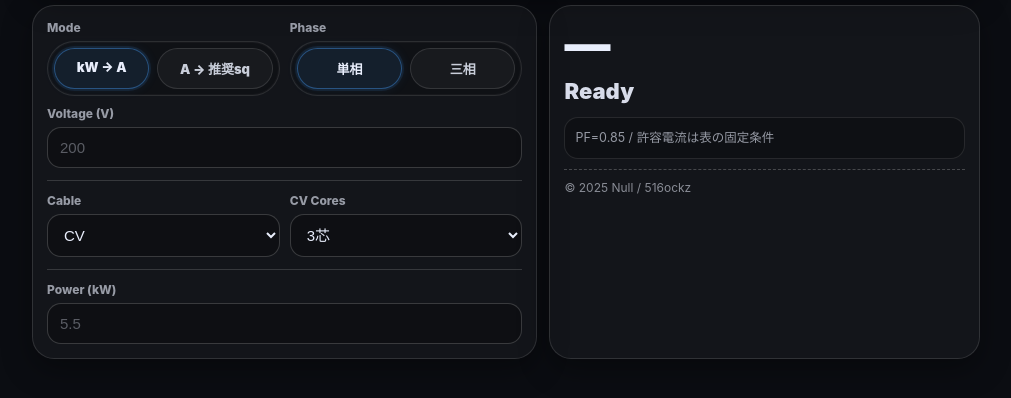
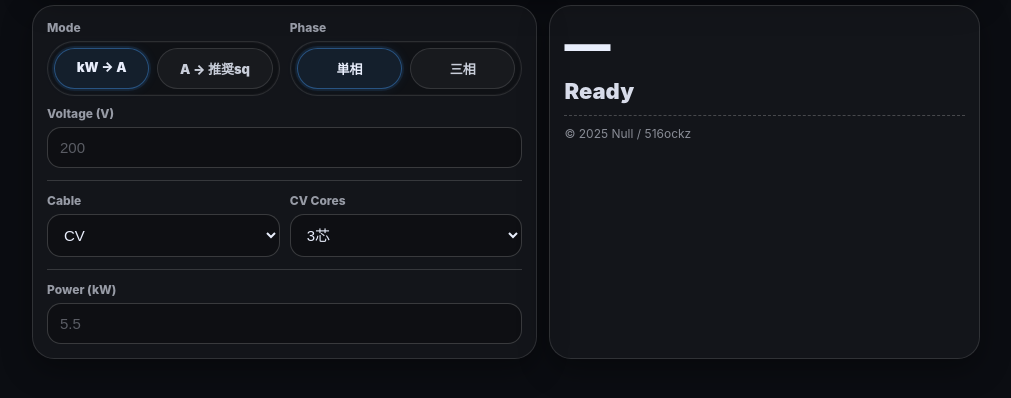
Before and after one commit to 516ockz/null-calculator, a plain HTML site: page siv1.html in a window 1280 px wide. Shown: the part 74-472 px from the top of the page, without its empty margins (134-1145 px from the left). Drawn offline with Linux system fonts and the light colour scheme.

Commit message:
Update siv1.html

```diff
--- a/siv1.html
+++ b/siv1.html
@@ -247,9 +247,6 @@
     <div class="card">
       <div class="big" id="outA">—</div>
       <div class="big2" id="outSq">Ready</div>
-
-      <div class="mini" id="outMini">PF=0.85 / 許容電流は表の固定条件</div>
-
       <footer id="null-copyright">© 2025 Null / 516ockz</footer>
     </div>
   </div>
```
